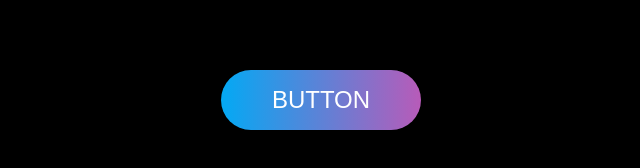
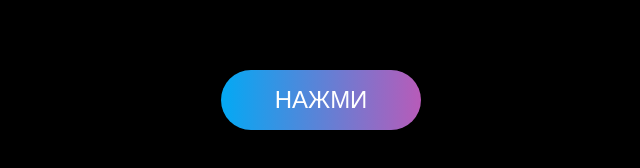
Before and after one commit to ivan-brovenko/css-effects, a plain HTML site: page index.html in a window 1280 px wide. Shown: the part 300-468 px from the top of the page, 319-959 px from the left. Drawn offline with Linux system fonts and the light colour scheme.

Commit message:
change to russian

```diff
--- a/index.html
+++ b/index.html
@@ -6,6 +6,6 @@
     <link rel="stylesheet" type="text/css" href="style.css">
 </head>
 <body>
-<a href="#">button</a>
+<a href="#">нажми</a>
 </body>
 </html>
```
